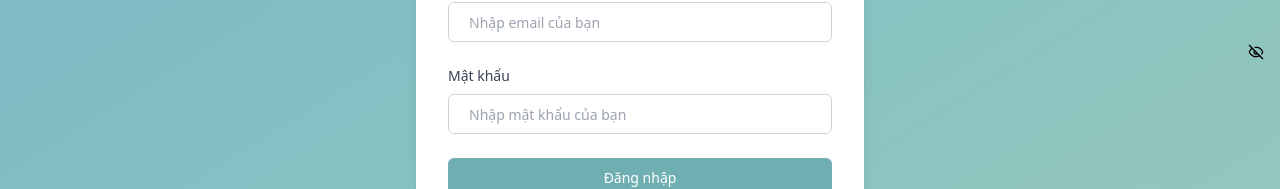
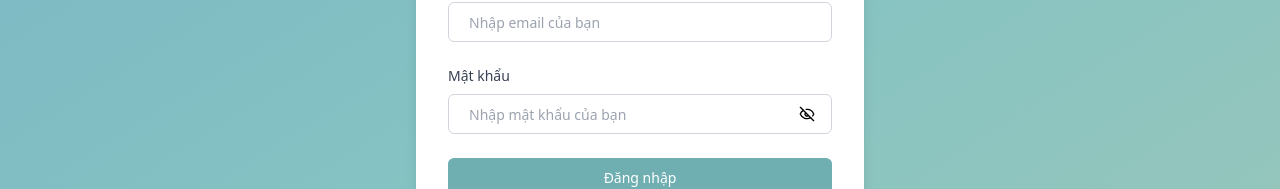
Before and after one commit to SEP490-FALL25/PokeNiho_FE, a React (Vite) app: page /auth/login in a window 1280 px wide. Shown: the part 348-537 px from the top of the page. Built offline with nearby package versions, Linux system fonts and the light colour scheme; no server answers.

Commit message:
Enhance Input component styling
- Updated the Input component to include a 'relative' class in the container variants for improved layout handling.
- This change enhances the overall styling and positioning of the input field within its container.

```diff
--- a/src/components/ui/Input/index.tsx
+++ b/src/components/ui/Input/index.tsx
@@ -6,7 +6,7 @@ import React from 'react';
 import { Search } from 'lucide-react';
 
 const inputContainerVariants = cva(
-    'flex items-center rounded-md border h-10 focus-within:ring-2 focus-within:ring-primary focus-within:border-primary',
+    'relative flex items-center rounded-md border h-10 focus-within:ring-2 focus-within:ring-primary focus-within:border-primary',
     {
         variants: {
             variant: {
```
